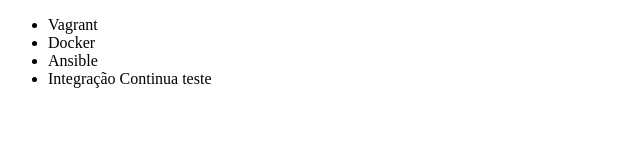
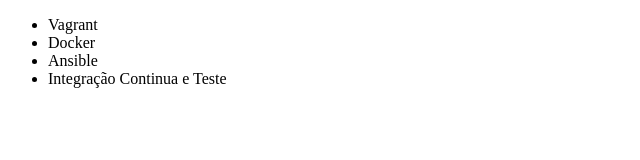
Before and after one commit to edsoncrbarbozati/alura-git, a plain HTML site: page index.html in a window 1280 px wide. Shown: the full height of the page, 0-640 px from the left. Drawn offline with Linux system fonts and the light colour scheme.

Commit message:
Incluindo teste again

```diff
--- a/index.html
+++ b/index.html
@@ -9,7 +9,7 @@
         <li>Vagrant</li>
         <li>Docker</li>
         <li>Ansible</li>
-        <li>Integração Continua teste</li>
+        <li>Integração Continua e Teste</li>
     </ul>
 </body>
 </html>
```
